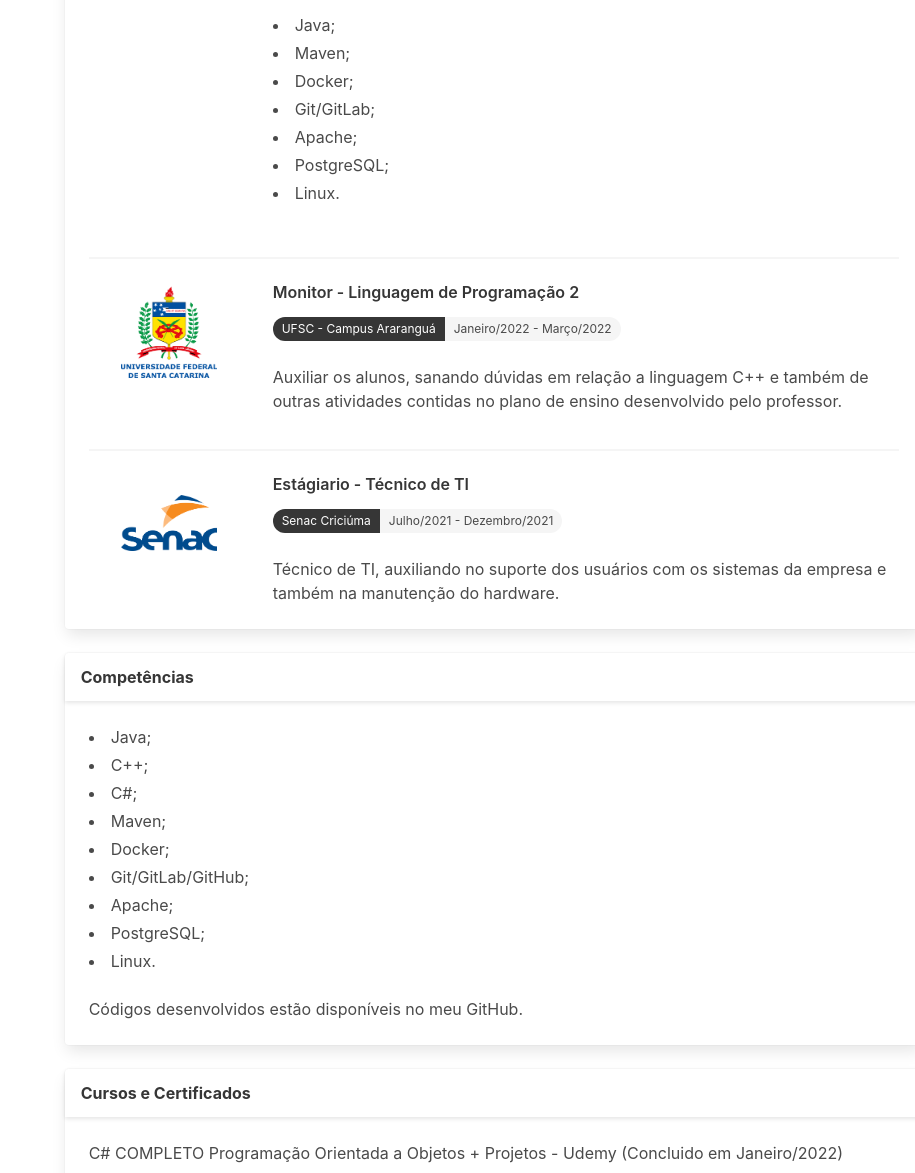
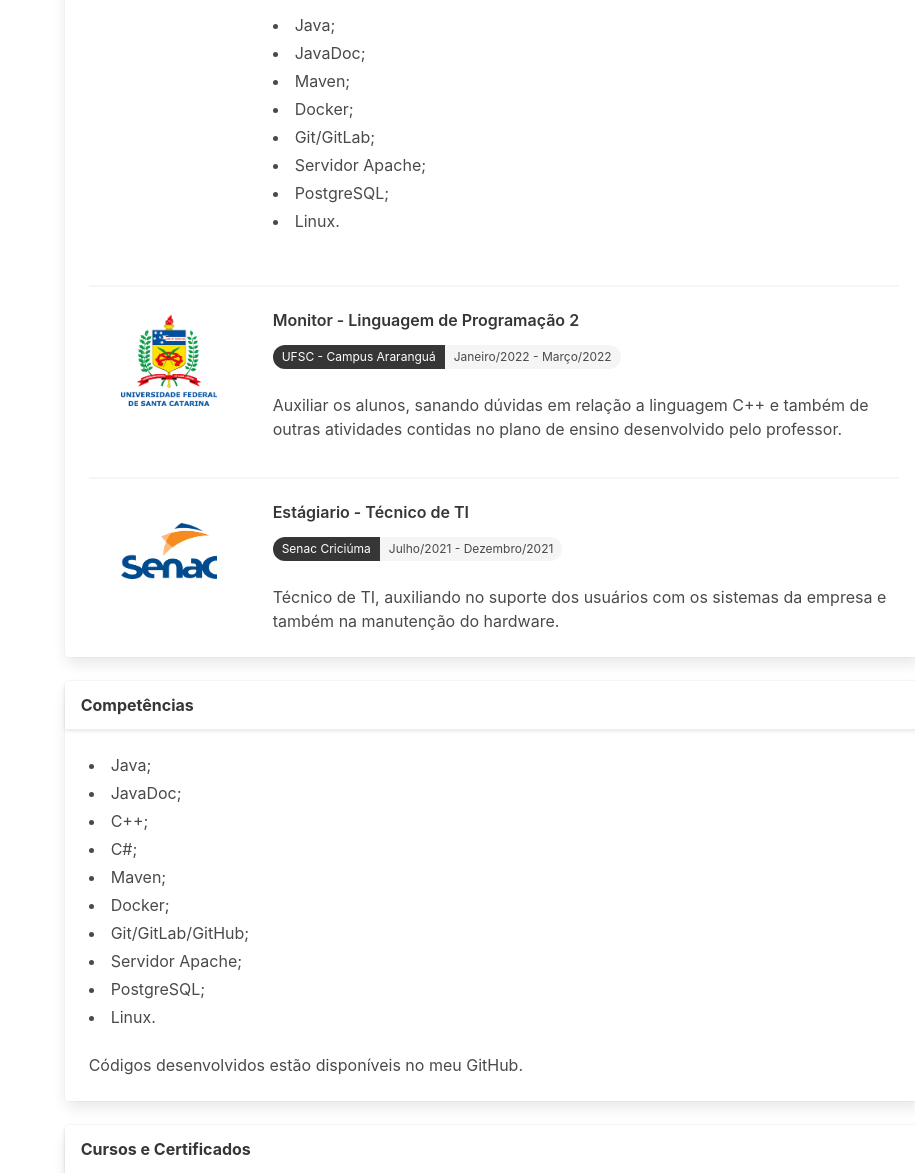
Before and after one commit to avilamatheus/MyResume, a plain HTML site: page index.html in a window 1280 px wide. Shown: the part 1133-2306 px from the top of the page, without its empty margins (365-1280 px from the left). Drawn offline with nearby package versions, Linux system fonts and the light colour scheme.

Commit message:
Update index.html

```diff
--- a/index.html
+++ b/index.html
@@ -173,6 +173,9 @@
                                                 Java;
                                             </li>
                                             <li>
+                                                JavaDoc;
+                                            </li>
+                                            <li>
                                                 Maven;
                                             </li>
                                             <li>
@@ -182,7 +185,7 @@
                                                 Git/GitLab;
                                             </li>
                                             <li>
-                                                Apache;
+                                                Servidor Apache;
                                             </li>
                                             <li>
                                                 PostgreSQL;
@@ -259,6 +262,9 @@
                                     Java;
                                 </li>
                                 <li>
+                                    JavaDoc;
+                                </li>
+                                <li>
                                     C++;
                                 </li>
                                 <li>
@@ -274,7 +280,7 @@
                                     Git/GitLab/GitHub;
                                 </li>
                                 <li>
-                                    Apache;
+                                    Servidor Apache;
                                 </li>
                                 <li>
                                     PostgreSQL;
```
